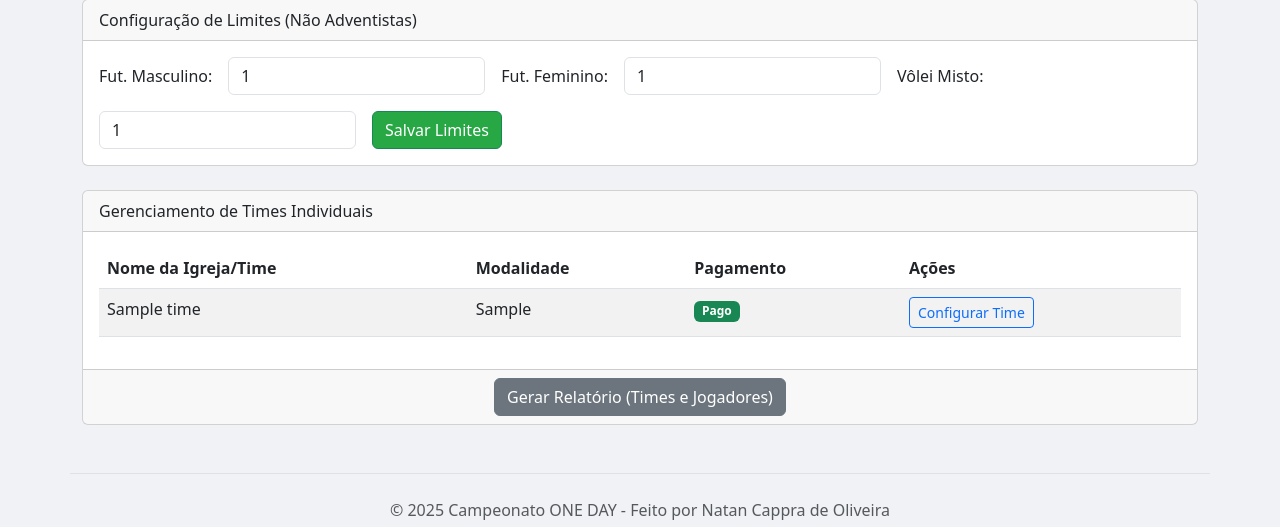
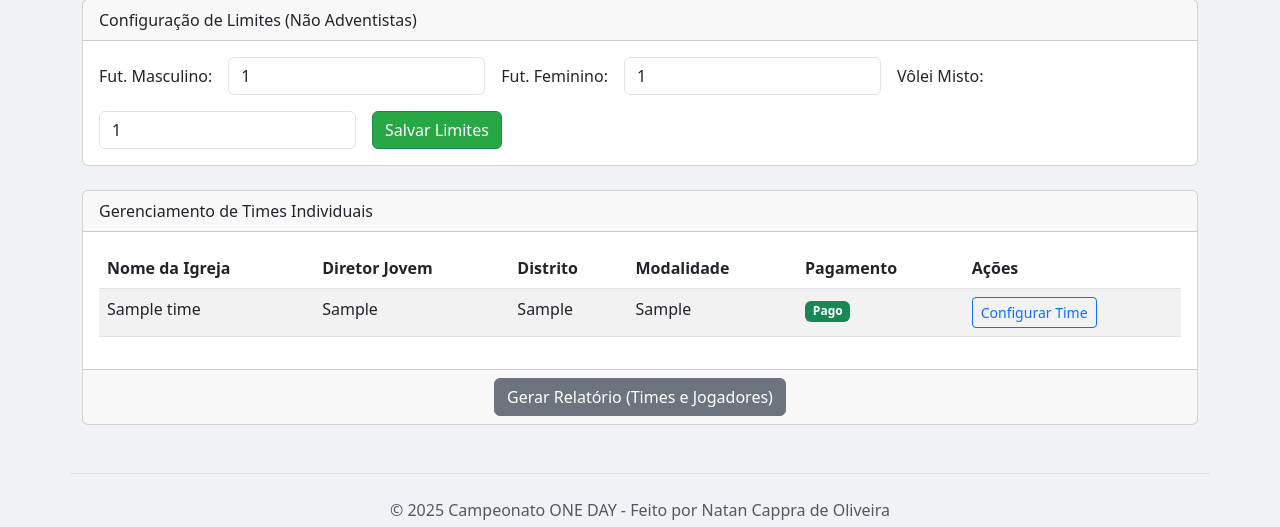
Before and after one commit to natancappra/oneday, a Flask app: page /admin_master in a window 1280 px wide. Shown: the part 567-1094 px from the top of the page. Run offline with Flask 3, Linux system fonts and the light colour scheme; a user stored in the database is signed in; tables that the repository leaves empty hold one stand-in row (values such as "Sample post"); some libraries are stand-ins or nearby versions.

Commit message:
Update admin_master.html

```diff
--- a/templates/admin_master.html
+++ b/templates/admin_master.html
@@ -104,7 +104,9 @@
         <table class="table table-striped table-hover">
             <thead>
                 <tr>
-                    <th>Nome da Igreja/Time</th>
+                    <th>Nome da Igreja</th>
+                    <th>Diretor Jovem</th>
+                    <th>Distrito</th>
                     <th>Modalidade</th>
                     <th>Pagamento</th>
                     <th>Ações</th>
@@ -114,6 +116,8 @@
                 {% for time in times %}
                 <tr>
                     <td>{{ time.nome_igreja }}</td>
+                    <td>{{ time.diretor_jovem or 'Não informado' }}</td>
+                    <td>{{ time.distrito or 'Não informado' }}</td>
                     <td>{{ time.modalidade }}</td>
                     <td><span class="badge bg-{{'success' if time.pagou else 'danger'}}">{{ 'Pago' if time.pagou else 'Pendente' }}</span></td>
                     <td>
@@ -121,7 +125,7 @@
                     </td>
                 </tr>
                 {% else %}
-                <tr><td colspan="4" class="text-center">Nenhum time cadastrado ainda.</td></tr>
+                <tr><td colspan="6" class="text-center">Nenhum time cadastrado ainda.</td></tr>
                 {% endfor %}
             </tbody>
         </table>
```
